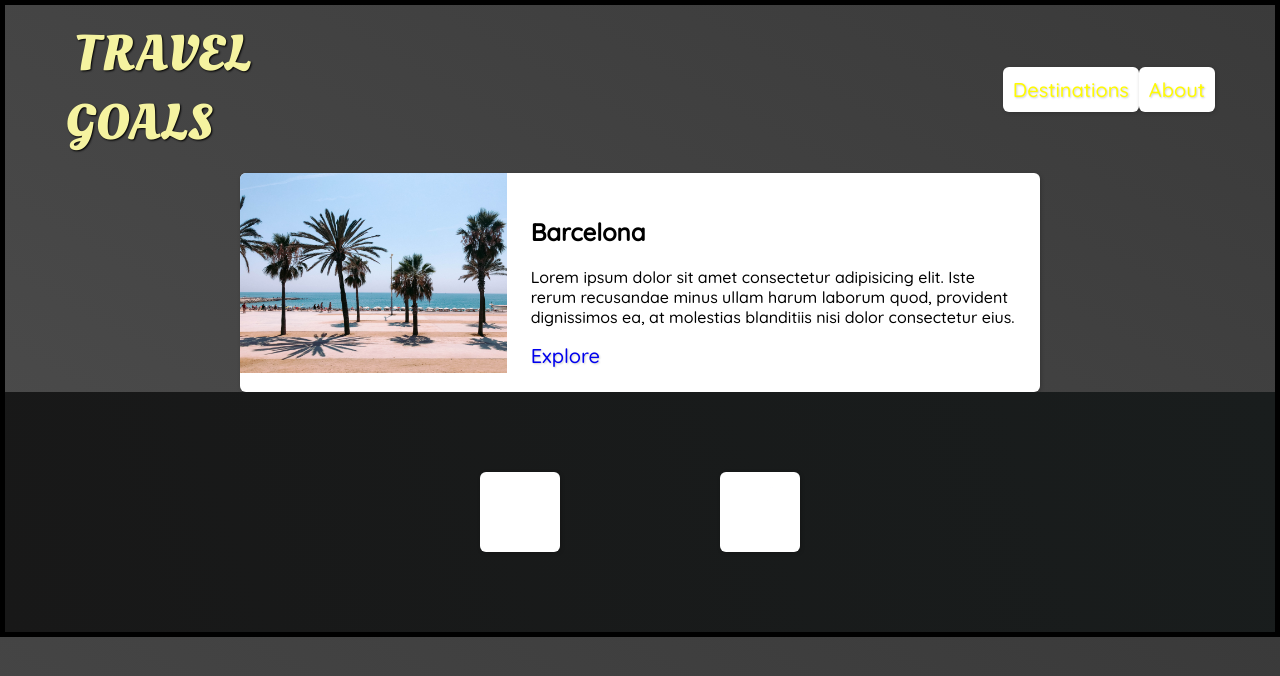
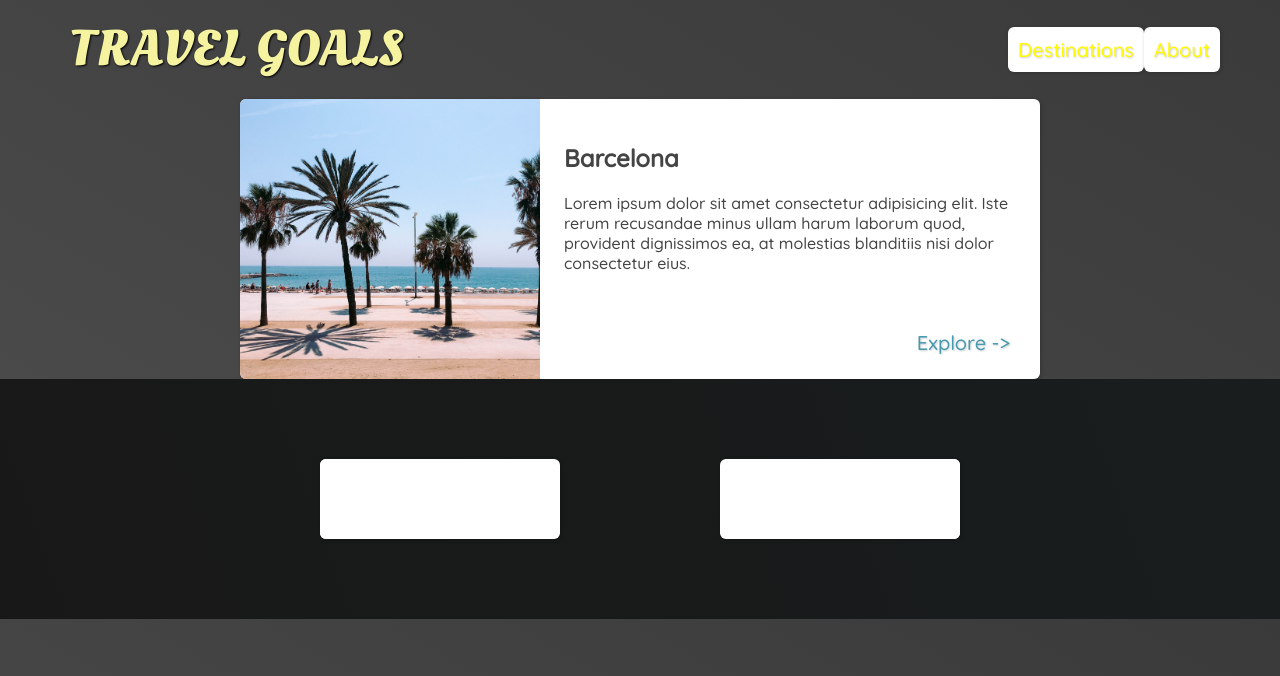
Before and after one commit to dpillai/100days-webdev, a plain HTML site: page travel-age/places.html in a window 1280 px wide. Drawn offline with Linux system fonts and the light colour scheme.

Commit message:
flex-direction: column

```diff
--- a/travel-age/places.html
+++ b/travel-age/places.html
@@ -36,6 +36,7 @@
             alt="city of Barcelona"
           />
           <div class="item-content">
+            <div>
               <h2>Barcelona</h2>
               <p>
                 Lorem ipsum dolor sit amet consectetur adipisicing elit. Iste
@@ -43,8 +44,9 @@
                 dignissimos ea, at molestias blanditiis nisi dolor consectetur
                 eius.
               </p>
+            </div>
             <div class="actions">
-              <a href="https://en.wikipedia.org/wiki/Barcelona">Explore</a>
+              <a href="https://en.wikipedia.org/wiki/Barcelona">Explore -></a>
             </div>
           </div>
         </li>
--- a/travel-age/styles/main.css
+++ b/travel-age/styles/main.css
@@ -4,7 +4,7 @@
 } */
 body {
   margin: 0;
-  border: 5px solid black;
+  /* border: 5px solid black; */
   font-family: "Quicksand", sans-serif;
 }
 header {
--- a/travel-age/styles/places.css
+++ b/travel-age/styles/places.css
@@ -1,5 +1,6 @@
 body {
   background: linear-gradient(30deg, rgb(77, 77, 77), rgb(58, 58, 58));
+  color: rgb(68, 68, 68);
 }
 header {
   position: static;
@@ -16,8 +17,31 @@ li {
   overflow: hidden;
 }
 img {
-  height: 200px;
+  width: 300px;
+  height: 280px;
+  object-fit: cover;
+  /* height: 200px; */
 }
 .item-content {
   padding: 24px;
+  display: flex;
+  flex-direction: column;
+  justify-content: space-between;
 }
+/* .item-content p {
+  margin: 0;
+} */
+.actions {
+  /* padding-top: 48px; */
+  /* align-self: flex-end; */
+  text-align: right;
+}
+.actions a {
+  color: rgb(70, 155, 174);
+  text-decoration: none;
+  padding: 6px;
+  border-radius: 6px;
+}
+.actions a:hover {
+  background-color: rgb(231, 244, 247);
+}
```
Lines whose indentation alone changed are shown as unchanged.
